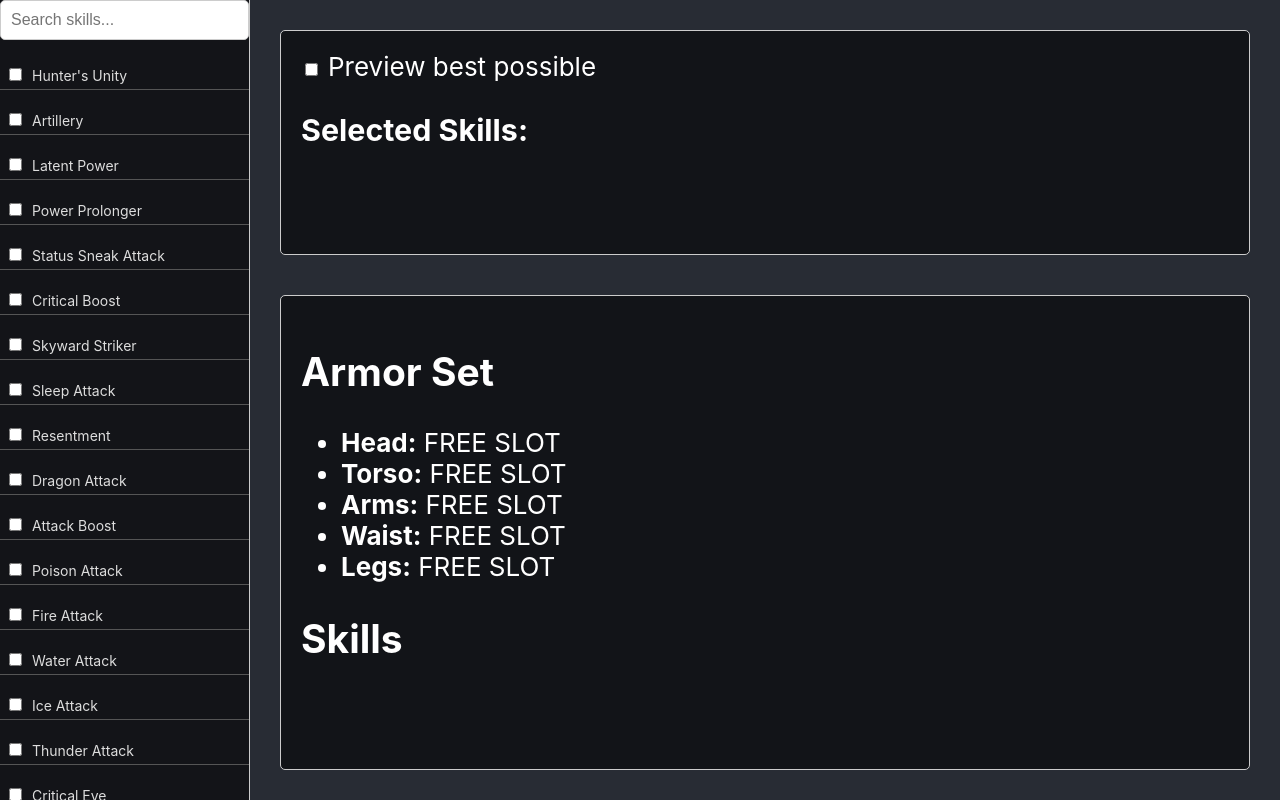
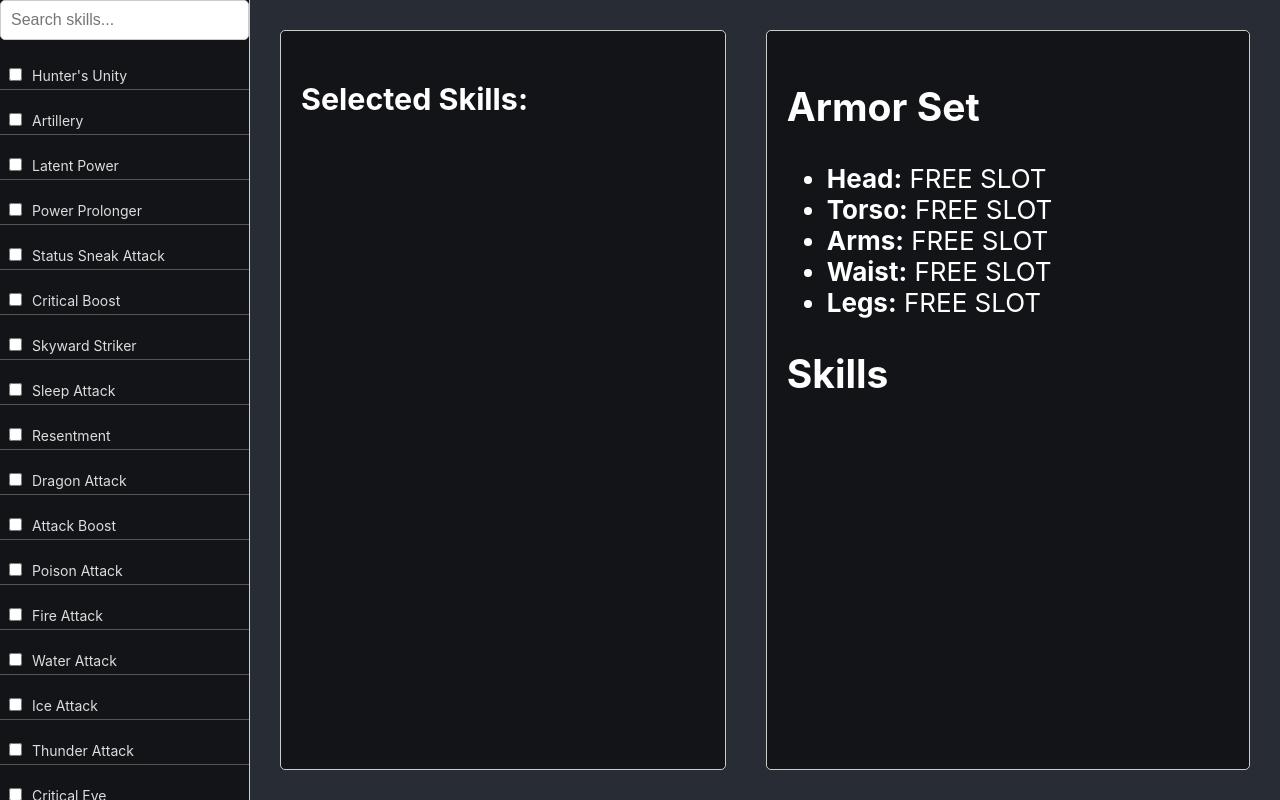
Before and after one commit to doctornaz/react-mhnow-equip-manager, a React (Create React App) app: page / in a window 1280 px wide. Built offline with nearby package versions, Linux system fonts and the light colour scheme.

Commit message:
looking better

```diff
--- a/src/App.css
+++ b/src/App.css
@@ -9,19 +9,12 @@
 .content {
   display: flex;
   flex-direction: column;
-  flex-grow: 1;
-  box-sizing: border-box;
+  flex-wrap: wrap;
+  gap: 20px;
+  padding: 20px;
+  flex-grow: 1; /* Ensure it takes remaining space */
 }
 
 input[type="checkbox"] {
   margin-right: 10px;
 }
-
-/* Flex container for main content */
-.main-content {
-  display: flex;
-  flex-wrap: wrap;
-  gap: 20px;
-  padding: 20px;
-  flex-grow: 1; /* Ensure it takes remaining space */
-}
--- a/src/App.js
+++ b/src/App.js
@@ -34,10 +34,8 @@ function App() {
         <div className="App">
             <Sidebar skills={skills} onSkillSelect={handleSkillSelect} />
             <div className="content">
-                <div className="main-content">
-                    <SelectedSkills selectedSkills={selectedSkills} armorData={armorData} />
+                    <SelectedSkills armorData={armorData} selectedSkills={selectedSkills} />
                     <SetBuilder armorData={armorData} selectedSkills={selectedSkills} skills={skills}/>
-                </div>
             </div>
         </div>
     );
--- a/src/components/Panel/Panel.css
+++ b/src/components/Panel/Panel.css
@@ -3,14 +3,17 @@
   border: 1px solid #ccc;
   border-radius: 5px;
   margin: 10px;
-  box-sizing: border-box;
+  /* box-sizing: border-box; */
   background-color: #121418;
+  flex-grow: 1; /* Ensure it takes remaining space */
+  flex-basis: calc(50% - 20px); /* 50% width minus the gap */
+  max-width: calc(50% - 20px); /* To ensure equal width on larger screens */
 }
 
 /* Flex items for each panel */
 .main-content > .panel {
   flex: 1 1 calc(50% - 20px);
-    box-sizing: border-box;
+  /* box-sizing: border-box; */
 }
 
 /* Media query for smaller screens */
@@ -18,4 +21,9 @@
   .main-content > .panel {
     flex: 1 1 100%;
   }
+
+  .panel {
+    flex-basis: 100%; /* Full width on smaller screens */
+    max-width: 100%;
   }
+}
--- a/src/components/SelectedSkills/SelectedSkills.jsx
+++ b/src/components/SelectedSkills/SelectedSkills.jsx
@@ -1,10 +1,8 @@
-import React, { useState } from 'react';
+import React from 'react';
 import './SelectedSkills.css';
 import Panel from '../Panel/Panel';
 
 const SelectedSkills = ({ selectedSkills, armorData }) => {
-    const [previewBest, setPreviewBest] = useState(false);
-
     // Function to filter and sort armor data based on selected skills
     const getMatchingArmor = (skillName) => {
         if (!armorData) return []; // Return empty array if armorData is undefined
@@ -74,20 +72,10 @@ const SelectedSkills = ({ selectedSkills, armorData }) => {
         return bestArmor;
     };
 
-    const bestArmor = previewBest ? findBestArmor() : {};
+    const bestArmor = findBestArmor();
 
     return (
         <Panel>
-            <div className="toolbar">
-                <label>
-                    <input
-                        type="checkbox"
-                        checked={previewBest}
-                        onChange={(e) => setPreviewBest(e.target.checked)}
-                    />
-                    Preview best possible
-                </label>
-            </div>
             <h3>Selected Skills:</h3>
             {selectedSkills.map((skill, index) => (
                 <div key={index} className="skill-item">
@@ -98,7 +86,6 @@ const SelectedSkills = ({ selectedSkills, armorData }) => {
                             <li
                                 key={idx}
                                 className={
-                                    previewBest &&
                                     bestArmor[skill.name]?.find((a) => a.name === armor.name)
                                         ? 'best-armor'
                                         : ''
```
Lines whose indentation alone changed are shown as unchanged.
